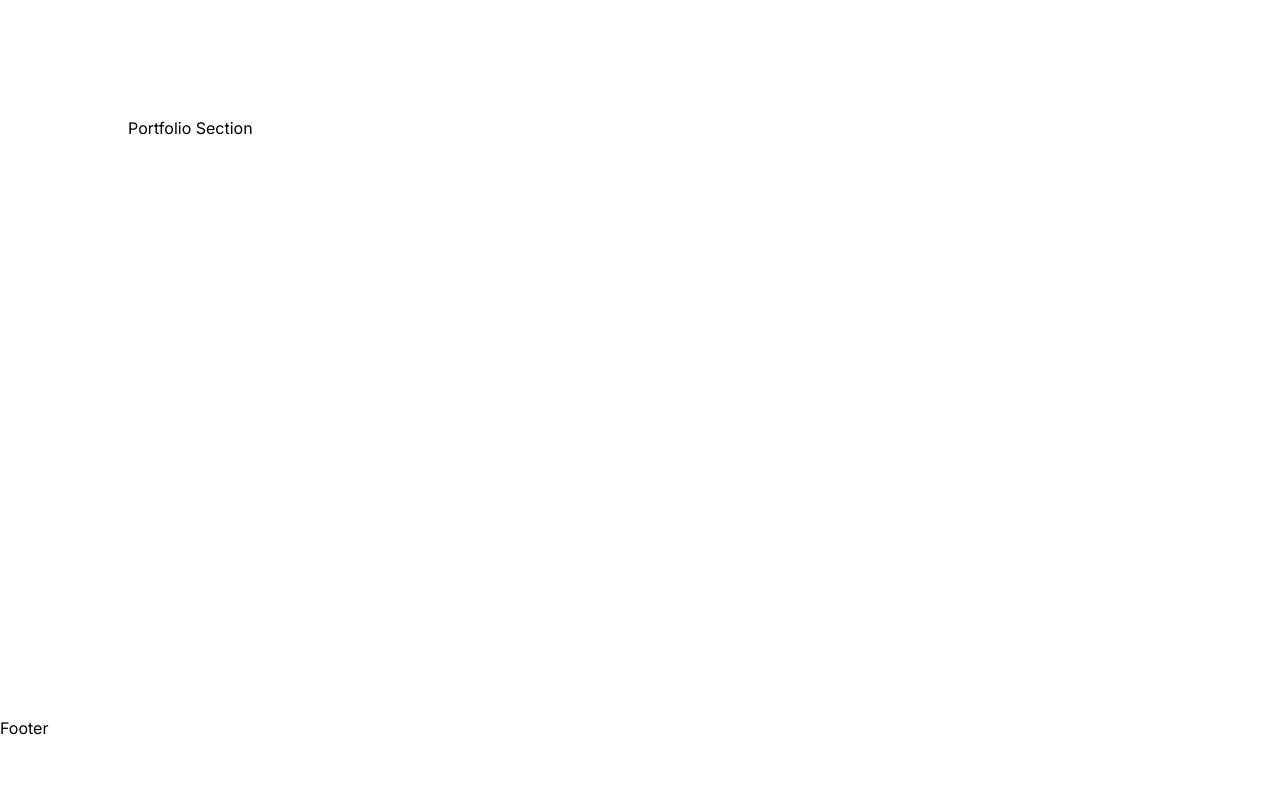
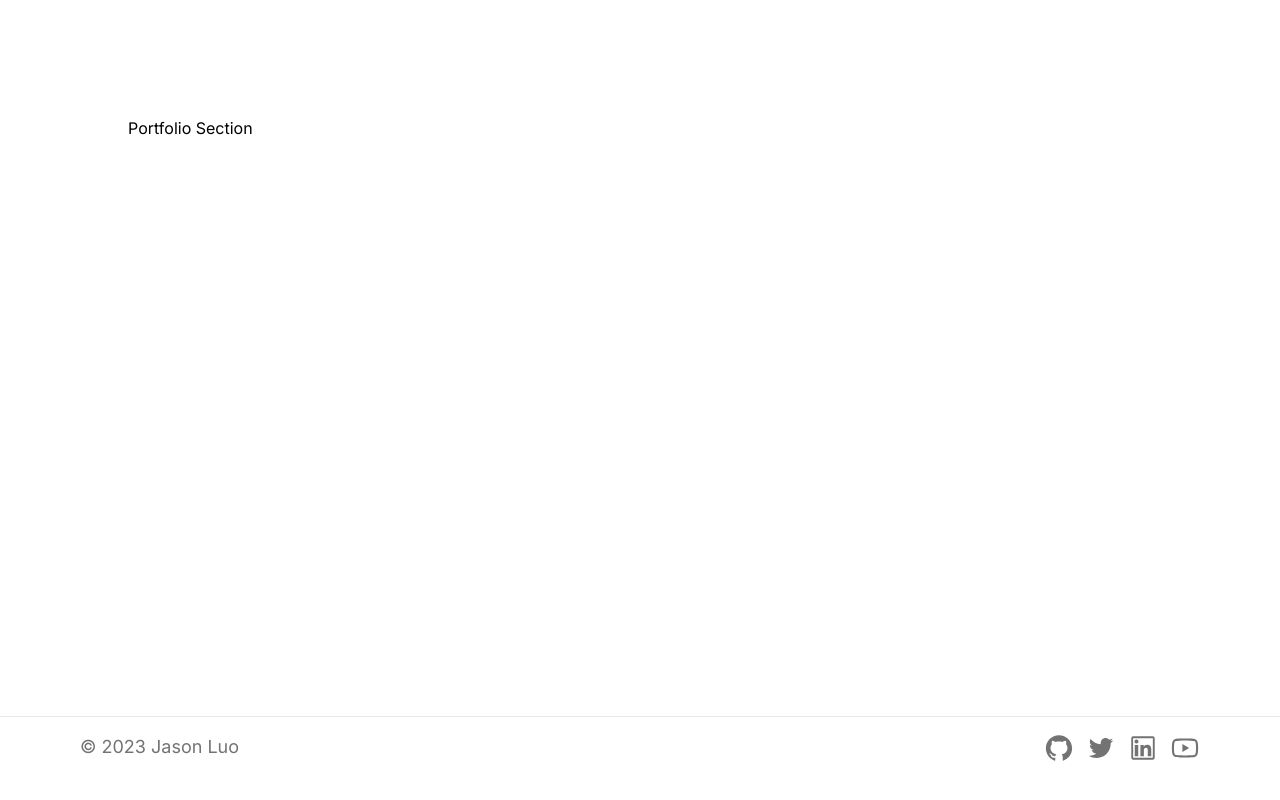
Before and after one commit to jasonluo07/jasonluo07-brand, a Next.js app: page / in a window 1280 px wide. Shown: the part 1284-2084 px from the top of the page. After the commit the page ends 2063 px from the top, so only its background shows below. Built offline with nearby package versions, Linux system fonts and the light colour scheme.

Commit message:
feat: Add component <Footer />

```diff
--- a/src/app/components/Footer.tsx
+++ /dev/null
@@ -1,9 +0,0 @@
-const Footer = function () {
-  return (
-    <footer className="h-[600px]">
-      <div>Footer</div>
-    </footer>
-  );
-};
-
-export default Footer;
--- /dev/null
+++ b/src/app/components/Footer/SocialMediaLinks.tsx
@@ -0,0 +1,36 @@
+import { AiOutlineGithub, AiOutlineTwitter, AiOutlineLinkedin, AiOutlineYoutube } from 'react-icons/ai';
+import type { IconType } from 'react-icons';
+
+type SocialMediaLink = {
+  href: string;
+  Icon: IconType;
+};
+
+const SOCIAL_MEDIA_LINKS: SocialMediaLink[] = [
+  {
+    href: 'https://github.com',
+    Icon: AiOutlineGithub,
+  },
+  {
+    href: 'https://twitter.com',
+    Icon: AiOutlineTwitter,
+  },
+  {
+    href: 'https://www.linkedin.com/in',
+    Icon: AiOutlineLinkedin,
+  },
+  {
+    href: 'https://www.youtube.com/channel',
+    Icon: AiOutlineYoutube,
+  },
+];
+
+const SocialMediaLinks = function () {
+  return SOCIAL_MEDIA_LINKS.map(({ href, Icon }) => (
+    <a key={href} href={href} rel="noopener noreferrer" target="_blank">
+      <Icon className="text-neutral-500 transition-transform hover:-translate-y-1 dark:text-neutral-100" size={30} />
+    </a>
+  ));
+};
+
+export default SocialMediaLinks;
--- /dev/null
+++ b/src/app/components/Footer/index.tsx
@@ -0,0 +1,14 @@
+import SocialMediaLinks from './SocialMediaLinks';
+
+const Footer = function () {
+  return (
+    <footer className="border-t p-4 sm:px-20 md:flex md:flex-row md:justify-between">
+      <div className="mb-2 text-center text-lg text-neutral-500 dark:text-neutral-100 md:mb-0">© 2023 Jason Luo</div>
+      <div className="flex flex-row items-center justify-center space-x-3">
+        <SocialMediaLinks />
+      </div>
+    </footer>
+  );
+};
+
+export default Footer;
--- a/src/app/page.tsx
+++ b/src/app/page.tsx
@@ -4,7 +4,7 @@ import PortfolioSection from './components/PortfolioSection';
 
 const Home = function () {
   return (
-    <main className="mx-auto max-w-3xl md:max-w-5xl">
+    <main className="mx-auto max-w-5xl">
       <HeroSection />
       <AboutSection />
       <PortfolioSection />
```
